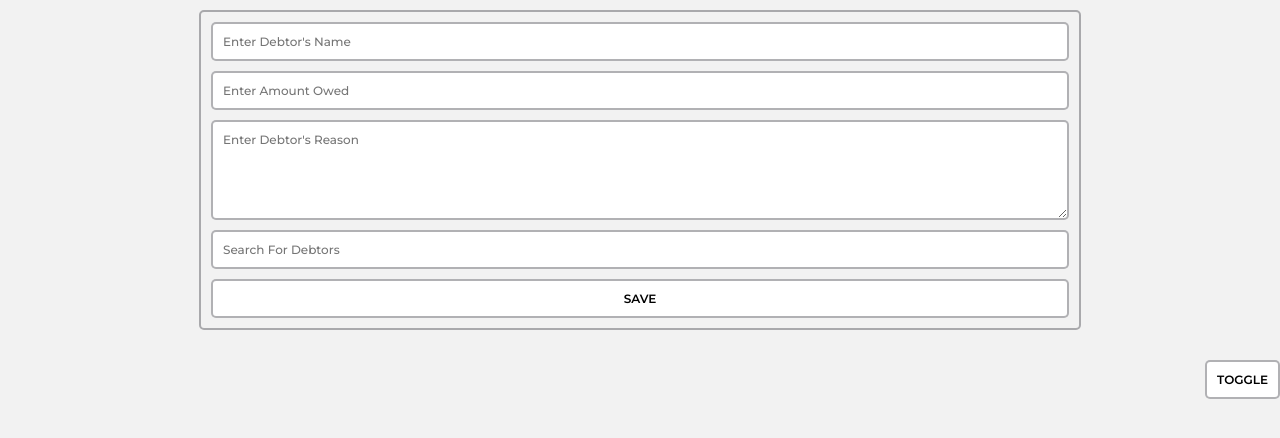
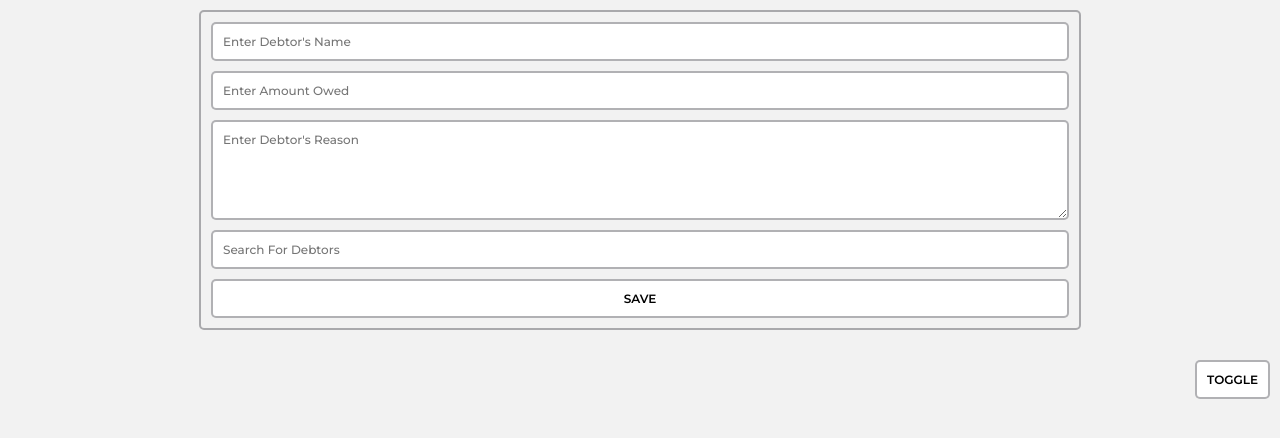
Before and after one commit to AdeDevs/rHooks, a React (Vite) app: page / in a window 1280 px wide. Shown: the top 438 px of the page. Built offline with nearby package versions, Linux system fonts and the light colour scheme.

Commit message:
adjust toggle button position in forms for better alignment

```diff
--- a/src/styles/index.css
+++ b/src/styles/index.css
@@ -76,7 +76,7 @@
 
 .forms .toggle {
   position: absolute;
-  right: 0;
+  right: 10px;
   top: 45vh;
 }
 .forms button:hover {
```
